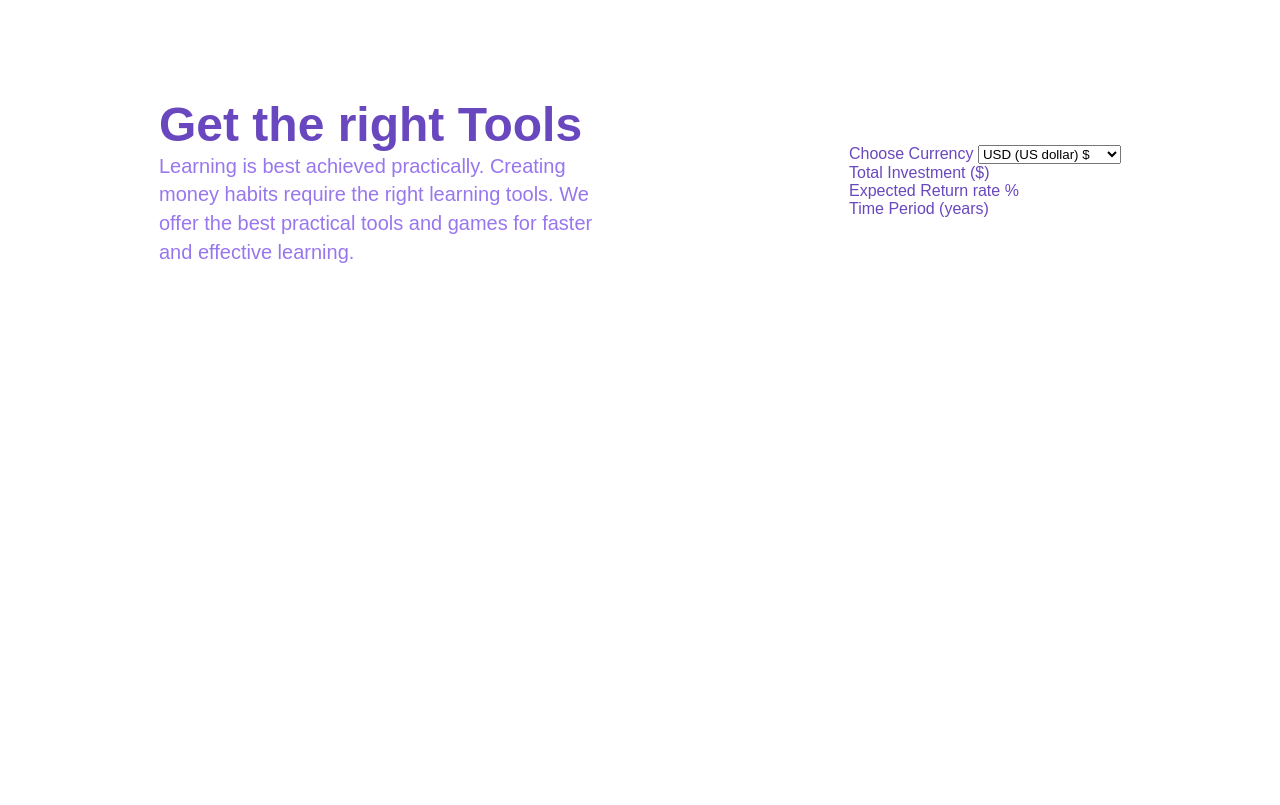
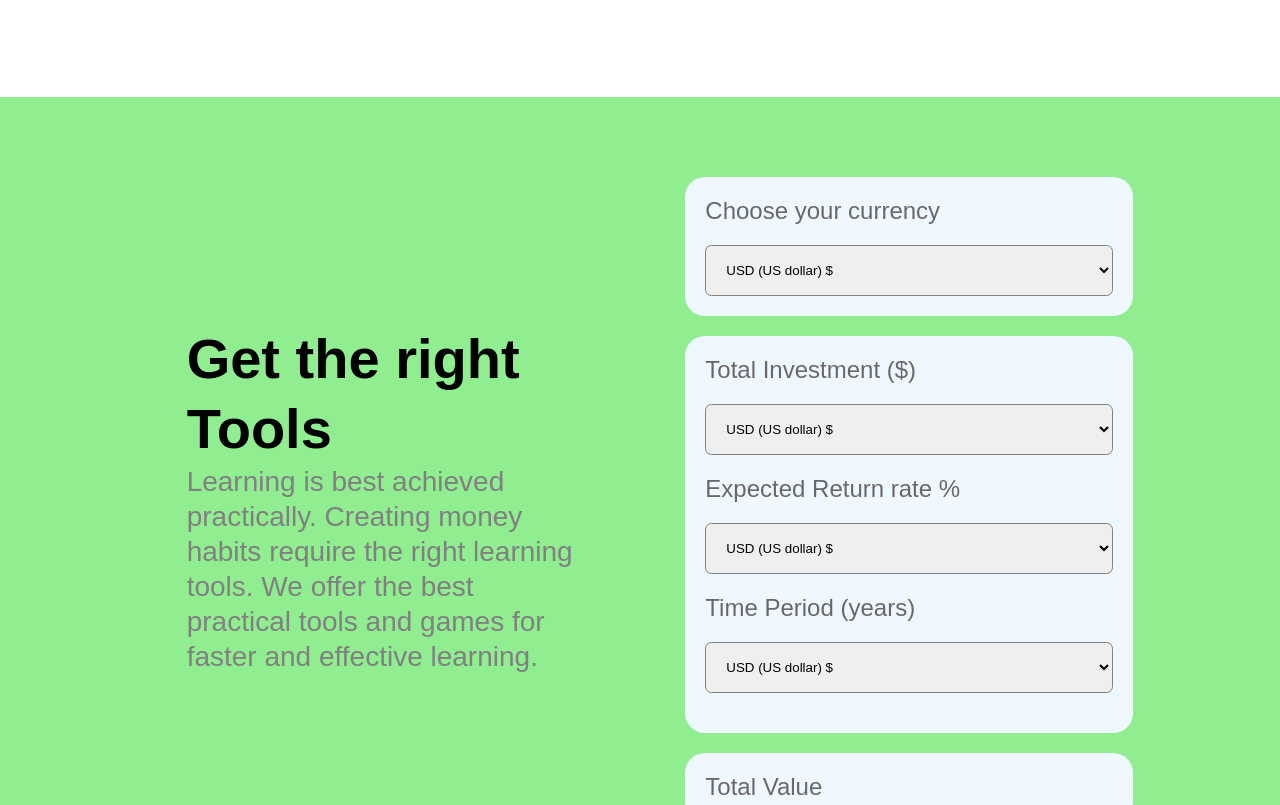
Before and after one commit to shreyT19/ZuPay, a plain HTML site: page index.html in a window 1280 px wide. Shown: the part 1995-2800 px from the top of the page. Before the commit the page ends 2362 px from the top, so only its background shows below. Drawn offline with Linux system fonts and the light colour scheme.

Commit message:
testing-vscode-git

```diff
--- a/css/style.css
+++ b/css/style.css
@@ -1,3 +1,6 @@
+@import url(utlities.css);
+
+
 
 .container{
     display: flex;
@@ -104,11 +107,12 @@
     margin-block: 100px;
 }
 .big-feature-container{
-    gap:30px;
+    /* color:red; */
 }
 .left-side{
     justify-content: center;
     width: 50% ;
+
 }
 .left-side img{
     width: 200px ;
@@ -143,17 +147,79 @@
 
 /* Investment Calculator */
 
-.currency-container{
-    background-image: url(/ZuPay/assets/asset\ 22.png);
+.currency-section-area{
+    padding:80px;
+    background-color: lightgreen;
 }
 .currency-section{
-    justify-content: space-around;
-
+    justify-content: space-evenly;
+    gap:40px;
 }
 
 
 .left-text-section{
-    width: 40%;
+    width: 35%;
+    margin-left: 40px;
+}
+.left-text-section h1{
+    line-height: 1.25;
+    color: black;
+}
+.left-text-section p{
+    color: grey;
+    font-size: 1.75rem;
+    line-height: 1.25;
+}
 
+.right-currency-section{
+   width: 40%;
+}
+.currency-selection{
+    padding:20px;
+    display:flex;
     flex-direction: column;
+    background-color: aliceblue;
+    border-radius: 20px;
+
 }
+.currency-selection label{
+    font-size: 1.5rem;
+    margin-bottom: 20px;
+    color: rgb(105, 104, 104);
+}
+.currency-selection select{
+    padding: 1rem;
+    border-radius: 0.4rem;
+    border: 0.5px solid grey;
+}
+.investment-section{
+    margin-top: 20px;
+    padding:20px;
+    display:flex;
+    flex-direction: column;
+    background-color: aliceblue;
+    border-radius: 20px;
+}
+
+.investment-section label{
+    font-size: 1.5rem;
+    margin-bottom: 20px;
+    color: rgb(105, 104, 104);
+}
+.investment-section select{
+    padding: 1rem;
+    margin-bottom: 20px;
+    border-radius: 0.4rem;
+    border: 0.5px solid grey;
+}
+.total-value{
+    margin-top: 20px;
+    padding:20px;
+    background-color: aliceblue;
+    border-radius: 20px;
+}
+.total-value label{
+    font-size: 1.5rem;
+    margin-bottom: 20px;
+    color: rgb(105, 104, 104);
+}
--- a/css/utlities.css
+++ b/css/utlities.css
@@ -79,7 +79,7 @@ body{
 
 }
 h1{
-    font-size: 3rem ;
+    font-size: 3.5rem ;
 
 }
 h2{
--- a/index.html
+++ b/index.html
@@ -117,7 +117,7 @@
     <!-- Section Ends -->
 
 
-    <section class="big-feature-section">
+    <section class="currency-section-area">
         <div class=" container currency-section flex">
             <div class="left-text-section">
                 <h1>Get the right Tools</h1>
@@ -126,20 +126,41 @@
                 </p>
             </div>
             <div class="right-currency-section">
+
+
                 <div class="currency-selection">
-                    <label for="currency">Choose Currency</label>
+                    <label for="currency">Choose your currency</label>
                     <select name="currency" id="currency">
                         <option value="usd">USD (US dollar) $</option>
                         <option value="usd">INR (INDIA rupee) ₹</option>
                     </select>
                 </div>
+
+
+
                 <div class="investment-section">
                     <label for="investment">Total Investment ($)</label>
-                    <br>
+                    <select name="currency" id="currency">
+                        <option value="usd">USD (US dollar) $</option>
+                        <option value="usd">INR (INDIA rupee) ₹</option>
+                    </select>
                     <label for="investment">Expected Return rate %</label>
-                    <br>
+                    <select name="currency" id="currency">
+                        <option value="usd">USD (US dollar) $</option>
+                        <option value="usd">INR (INDIA rupee) ₹</option>
+                    </select>
                     <label for="investment">Time Period (years)</label>
+                    <select name="currency" id="currency">
+                        <option value="usd">USD (US dollar) $</option>
+                        <option value="usd">INR (INDIA rupee) ₹</option>
+                    </select>
                 </div>
+
+
+                <div class="total-value">
+                    <label for="currency">Total Value</label>
+                </div>
+
 
             </div>
         </div>
```
